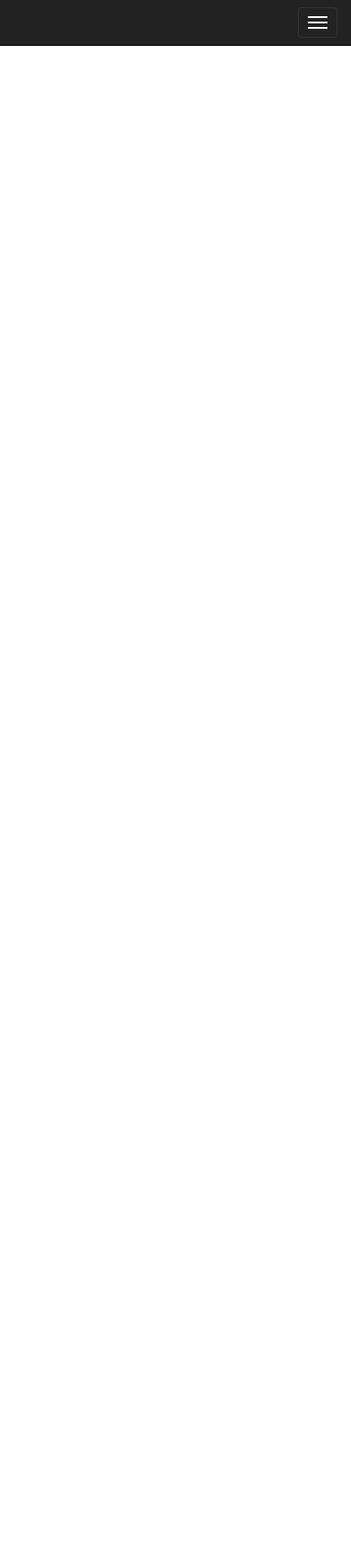
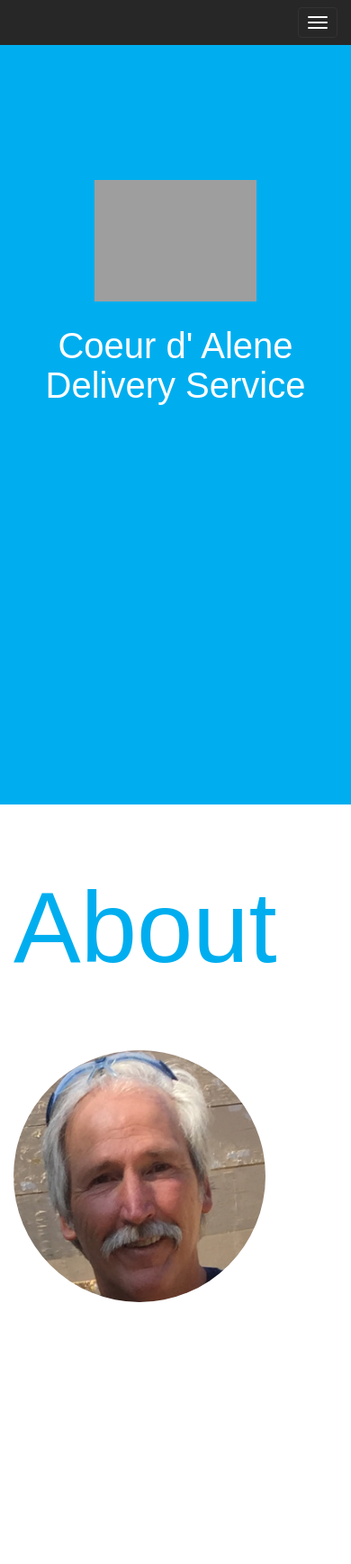
Before and after one commit to grillos80/cda_deliver, a PHP site: page / in a window 390 px wide. Shown: the whole page at 90% size. Before the commit the page ends 51 px from the top, so only its background shows below. Run offline with PHP 8.4, Linux system fonts and the light colour scheme; some libraries are stand-ins or nearby versions; grey boxes are pictures that could not be loaded.

Commit message:
Added a new js file.  Made general changes to the css

```diff
--- a/dist/css/main.css
+++ b/dist/css/main.css
@@ -1,2 +1,2 @@
-body{padding-top:70px}
+body{padding-top:50px;font-family:mr-eaves-xl-modern,sans-serif}.navbar .navbar-inverse .navbar-fixed-top{margin:0}.navbar-inverse{background-color:#282727;border:none}.navbar-inverse .navbar-nav>li>a{color:#00aeef}.navbar-inverse .navbar-nav>li:hover{background-color:#00aeef}.navbar-inverse .navbar-collapse,.navbar-inverse .navbar-form{border:none}.main-header{height:100vh;background-color:#00aeef}.main-header img{max-width:100%;width:30%;margin-top:25px}.main-header h1{color:#fff;font-weight:400;font-size:4em}#about{height:100vh}.headlines{font-size:4em;color:#00aeef;font-weight:700}#about img{border-radius:50%;width:5em}@media (max-width:480px){.main-header img{width:100%;margin-top:150px}.navbar-inverse .navbar-nav>li>a{text-align:center}.main-header h1{color:#fff;font-weight:400;font-size:2em}.main-header{height:100vh}}@media (min-width:300px) and (max-width:600px){.main-header img{width:50%}.main-header h1{color:#fff;font-weight:400;font-size:4rem}.navbar-inverse .navbar-nav{text-align:center}}
 /*# sourceMappingURL=main.css.map */
--- a/index.php
+++ b/index.php
@@ -10,11 +10,19 @@
     <meta name="author" content="">
 
     <title></title>
-
+    <script src="js/app.js"></script>
+    <!-- Typekit -->
+    <script src="https://use.typekit.net/oso1xaw.js"></script>
+    <script>try{Typekit.load({ async: true });}catch(e){}</script>
+    <!-- Font Awesome CDN -->
+    <script src="https://use.fontawesome.com/fd472feebf.js"></script>
     <!-- Bootstrap Core CSS -->
     <link href="bs_css/bootstrap.min.css" rel="stylesheet">
+    <!-- Normalize CSS -->
+    <link href="dist/css/normalize.css" rel="stylesheet">
+    <!-- Custom CSS -->
     <link href="dist/css/main.css" rel="stylesheet">
-    <link href="dist/css/normalize.css" rel="stylesheet">
+
 
 
     <!-- HTML5 Shim and Respond.js IE8 support of HTML5 elements and media queries -->
@@ -42,16 +50,19 @@
                 <a class="navbar-brand" href="#"></a>
             </div>
             <!-- Collect the nav links, forms, and other content for toggling -->
-            <div class="collapse navbar-collapse" id="bs-example-navbar-collapse-1">
+            <div class="collapse navbar-collapse pull-right" id="bs-example-navbar-collapse-1">
                 <ul class="nav navbar-nav">
                     <li>
-                        <a href="#">About</a>
+                        <a href="#about">About</a>
                     </li>
                     <li>
                         <a href="#">Services</a>
                     </li>
                     <li>
                         <a href="#">Contact</a>
+                    </li>
+                    <li>
+                        <a href=""><i class="fa fa-facebook" aria-hidden="true"></i></a>
                     </li>
                 </ul>
             </div>
@@ -61,21 +72,30 @@
     </nav>
 
     <!-- Page Content -->
-    <div class="container">
-
-        <div class="row">
-            <div class="col-lg-12 text-center">
-                <h1></h1>
-                <p class="lead"></p>
-                <ul class="list-unstyled">
-                 <li></li>
-                </ul>
+    <div class="main-header">
+        <div class="container">
+            <div class="row">
+                <div class="col-lg-12 text-center">
+                    <img src ="img/logo1.svg">
+                    <h1>Coeur d' Alene Delivery Service</h1>
+                </div>
             </div>
+        <!-- /.row -->
         </div>
-        <!-- /.row -->
-
     </div>
     <!-- /.container -->
+    <div id="about" class="headlines">
+        <div class="container">
+            <div class="row">
+                <div class="col-lg-12 text-left">
+                    <h1>About</h1>
+                    <img src="img/billface.jpg">
+                </div>
+            </div>
+        <!-- /.row -->
+        </div>
+    </div>
+
 
     <!-- jQuery Version 1.11.1 -->
     <script src="js/jquery.js"></script>
--- /dev/null
+++ b/js/app.js
@@ -0,0 +1,13 @@
+
+ $('a[href*="#"]:not([href="#"])').click(function() {
+  if (location.pathname.replace(/^\//, '') == this.pathname.replace(/^\//, '') && location.hostname == this.hostname) {
+    var target = $(this.hash);
+    target = target.length ? target : $('[name=' + this.hash.slice(1) + ']');
+    if (target.length) {
+      $('html, body').animate({
+        scrollTop: target.offset().top
+      }, 1000);
+      return false;
+    }
+  }
+});
--- a/src/sass/_variables.scss
+++ b/src/sass/_variables.scss
@@ -6,4 +6,9 @@ $font-weight: normal;
 $font-color: #222;
 $font-size: 1rem;
 $line-height: 1.5;
-$font-family: Helvetica Neue, Helvetica, Arial, sans-serif;
+$font-family: "mr-eaves-xl-modern", sans-serif;
+
+
+//media queries
+
+//480 and lower
--- a/src/sass/main.scss
+++ b/src/sass/main.scss
@@ -1,6 +1,128 @@
 @import "variables";
 
 body {
-    padding-top: 70px;
+    padding-top: 50px;
+    font-family: $font-family;
+
 
 }
+/*=====Nav Styles=====*/
+/*=====Nav Styles=====*/
+.navbar
+.navbar-inverse
+.navbar-fixed-top {
+    margin:0;
+
+}
+.navbar-inverse {
+    background-color: #282727;
+    border:none;
+
+}
+
+.navbar-inverse
+.navbar-nav > li > a  {
+    color:#00AEEF;
+
+}
+
+.navbar-inverse
+.navbar-nav > li:hover  {
+    background-color:#00AEEF;
+}
+
+.navbar-inverse
+.navbar-collapse,
+.navbar-inverse
+.navbar-form {
+    border:none;
+}
+
+/*=====Header Styles=====*/
+/*=====Header Styles=====*/
+
+.main-header {
+    height:100vh;
+    background-color:#00AEEF;
+
+}
+
+.main-header img {
+    max-width:100%;
+    width:30%;
+    margin-top:25px;
+
+}
+
+.main-header h1 {
+    color: white;
+    font-weight: 400;
+    font-size:4em;
+}
+
+/*=====About Section=====*/
+/*=====About Section=====*/
+
+#about {
+    height: 100vh;
+}
+
+.headlines {
+    font-size:4em;
+    color:#00AEEF;
+    font-weight: bold;
+}
+
+#about img {
+    border-radius: 50%;
+    width:5em;
+}
+
+
+
+
+
+/*=====Media Query=====*/
+/*=====Media Query=====*/
+
+
+@media (max-width: 480px){
+    .main-header img{
+        width:100%;
+        margin-top:150px;
+}
+
+    .navbar-inverse
+    .navbar-nav > li > a  {
+        text-align:center;
+    }
+
+    .main-header h1 {
+        color: white;
+        font-weight: 400;
+        font-size:2em;
+}
+
+    .main-header {
+        height:100vh;
+
+    }
+}
+
+
+@media (min-width:300px)and(max-width:600px){
+
+    .main-header img{
+        width:50%;
+}
+    .main-header h1 {
+        color: white;
+        font-weight: 400;
+        font-size:4rem;
+}
+
+    .navbar-inverse
+    .navbar-nav{
+        text-align:center;
+    }
+}
```
Also changed, not shown: img/bill.jpg (added), img/billface.jpg (added), img/logo.svg (added), img/logo1.svg (added), img/outlying.jpg (added), img/standard.jpg (added), 1 other file.
